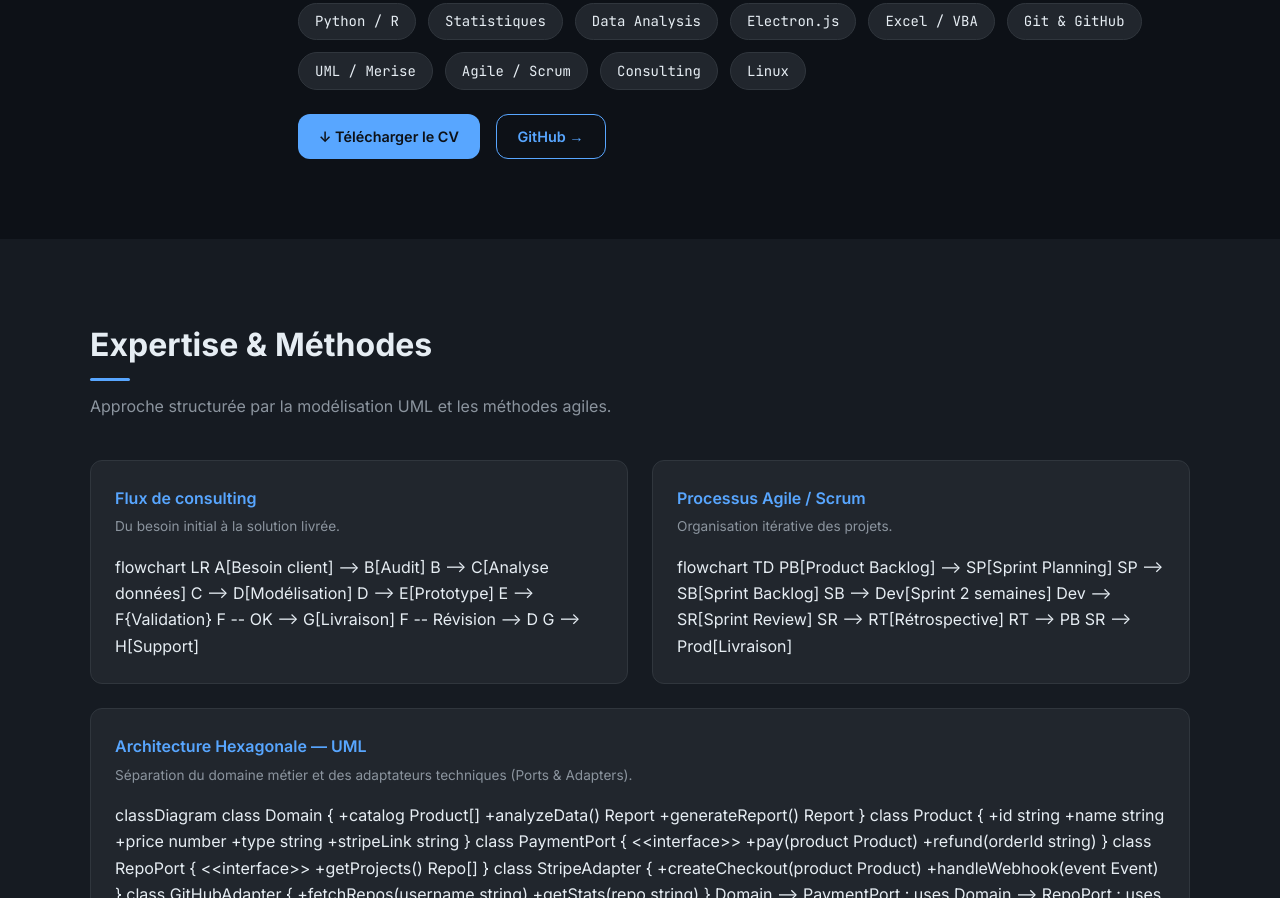
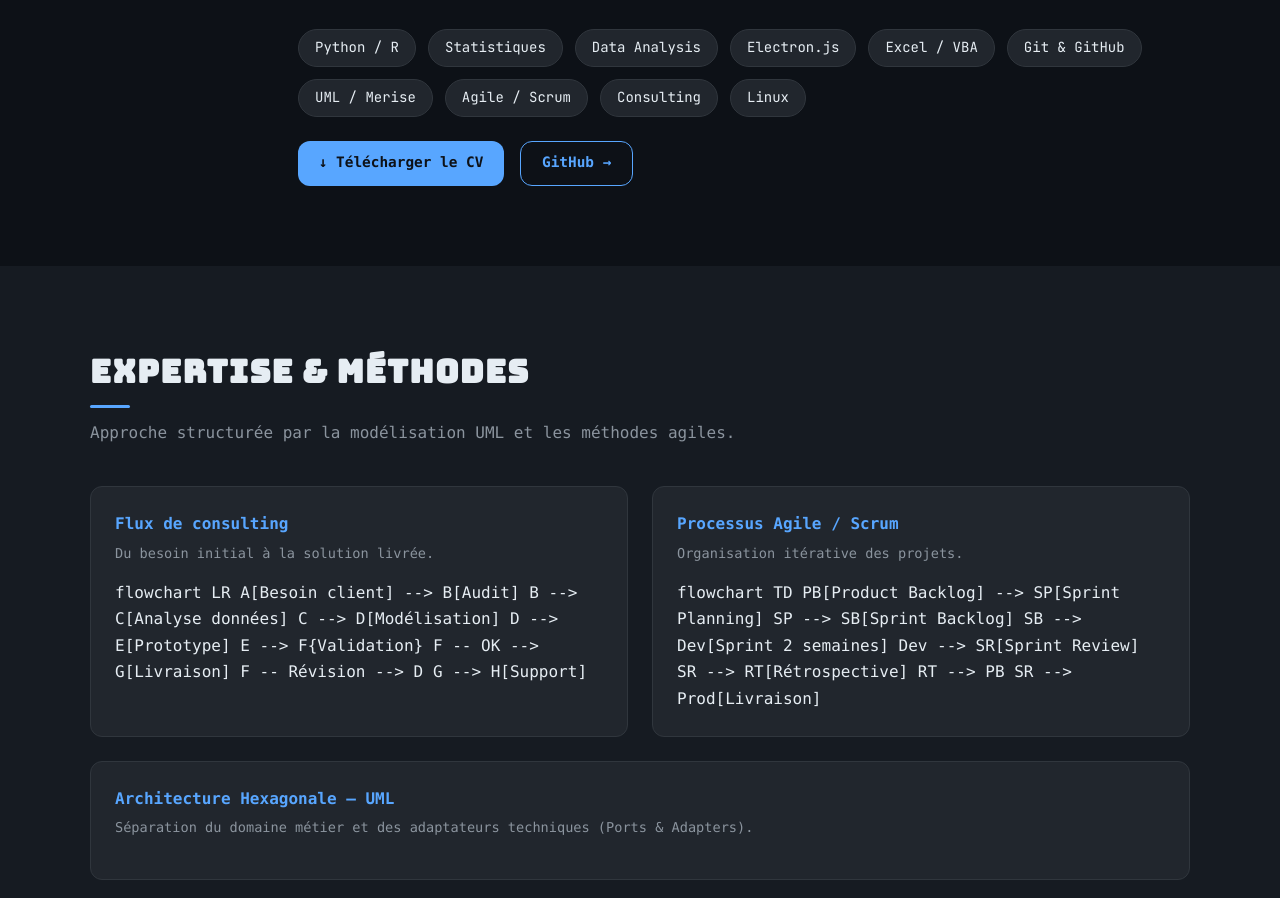
Before and after one commit to WyloW2Ricard0/WyloW2Ricard0.github.io, a plain HTML site: page index.html in a window 1280 px wide. Shown: the part 1202-2100 px from the top of the page. Drawn offline with Linux system fonts and the light colour scheme; no server answers.

Commit message:
style: polices Bauhaus 93 (Bungee) pour titres, Consolas pour texte courant

```diff
--- a/assets/css/style.css
+++ b/assets/css/style.css
@@ -22,8 +22,9 @@
     --color-muted: #8b949e;
     --radius: 0.75rem;
     --transition: 0.2s ease;
-    --font-sans: 'Inter', system-ui, sans-serif;
-    --font-mono: 'JetBrains Mono', 'Fira Code', monospace;
+    --font-sans: Consolas, 'Courier New', monospace;
+    --font-mono: 'JetBrains Mono', Consolas, monospace;
+    --font-title: 'Bauhaus 93', Bungee, 'Bungee', Impact, sans-serif;
     --max-w: 1100px;
 }
 
@@ -227,6 +228,8 @@
 .hero__name {
     font-size: clamp(2rem, 5vw, 3.5rem);
     font-weight: 700;
+    font-family: var(--font-title);
+    letter-spacing: 0.05em;
     line-height: 1.1;
     margin-bottom: 0.75rem;
 }
@@ -323,6 +326,8 @@
 .section__title {
     font-size: clamp(1.5rem, 3vw, 2rem);
     font-weight: 700;
+    font-family: var(--font-title);
+    letter-spacing: 0.04em;
     margin-bottom: 0.5rem;
     position: relative;
     display: inline-block;
@@ -539,6 +544,8 @@
     display: flex;
     align-items: center;
     gap: 0.5rem;
+    font-family: var(--font-title);
+    letter-spacing: 0.04em;
 }
 
 .nav__logo-img {
--- a/assets/js/diagrams.js
+++ b/assets/js/diagrams.js
@@ -32,42 +32,6 @@
     RT --> PB
     SR --> Prod[Livraison]`,
 
-    'diagram-uml': `classDiagram
-    class Domain {
-        +catalog Product[]
-        +analyzeData() Report
-        +generateReport() Report
-    }
-    class Product {
-        +id string
-        +name string
-        +price number
-        +type string
-        +stripeLink string
-    }
-    class PaymentPort {
-        <<interface>>
-        +pay(product Product)
-        +refund(orderId string)
-    }
-    class RepoPort {
-        <<interface>>
-        +getProjects() Repo[]
-    }
-    class StripeAdapter {
-        +createCheckout(product Product)
-        +handleWebhook(event Event)
-    }
-    class GitHubAdapter {
-        +fetchRepos(username string)
-        +getStats(repo string)
-    }
-    Domain --> PaymentPort : uses
-    Domain --> RepoPort : uses
-    PaymentPort <|.. StripeAdapter : implements
-    RepoPort <|.. GitHubAdapter : implements
-    Domain *-- Product : contains`,
-
     'diagram-stats': `flowchart LR
     Raw[Données brutes] --> Clean[Nettoyage]
     Clean --> EDA[Analyse exploratoire]
--- a/index.html
+++ b/index.html
@@ -12,7 +12,7 @@
     <link rel="preconnect" href="https://fonts.googleapis.com" />
     <link rel="preconnect" href="https://fonts.gstatic.com" crossorigin />
     <link
-        href="https://fonts.googleapis.com/css2?family=Inter:wght@300;400;600;700&family=JetBrains+Mono:wght@400;600&display=swap"
+        href="https://fonts.googleapis.com/css2?family=Bungee&family=Inter:wght@300;400;600;700&family=JetBrains+Mono:wght@400;600&display=swap"
         rel="stylesheet" />
 </head>
 
@@ -73,7 +73,7 @@
                             alt="Photo de profil de Richard Wilfried" width="200" height="200" loading="lazy" />
                     </div>
                     <div class="about__content">
-                        <h3>Richard Wilfried — Programmeur-Statisticien</h3>
+                        <h3>RICHARD Wilfried — Programmeur-Statisticien</h3>
                         <p>Programmeur-statisticien, je dispose de très bonnes capacités d'analyse et scientifiques.
                             Mon parcours complet mêlant <strong>business</strong>, <strong>informatique</strong>
                             et <strong>sciences</strong> me permet d'intervenir efficacement sur des secteurs variés.
```
Also changed, not shown: assets/img/C841_fibonacci_plein_20260605.svg (added), 5 other files.
